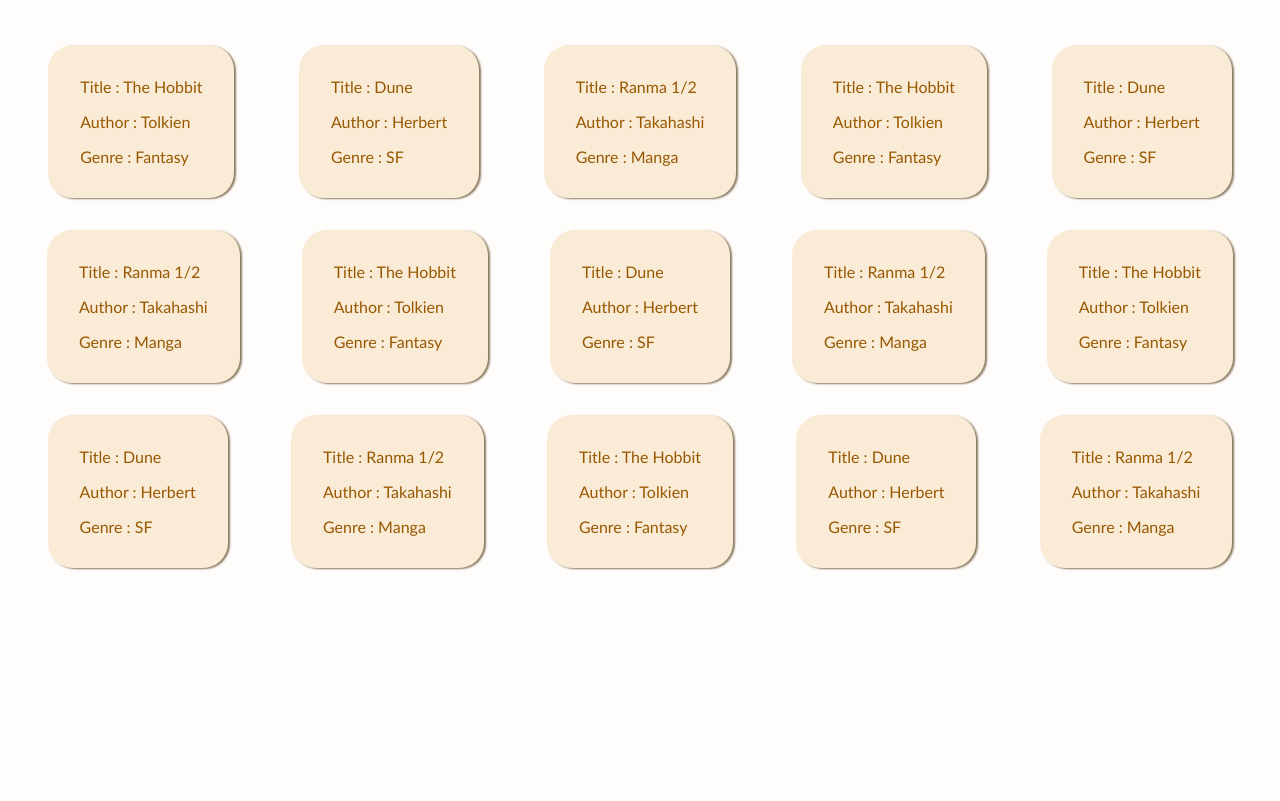
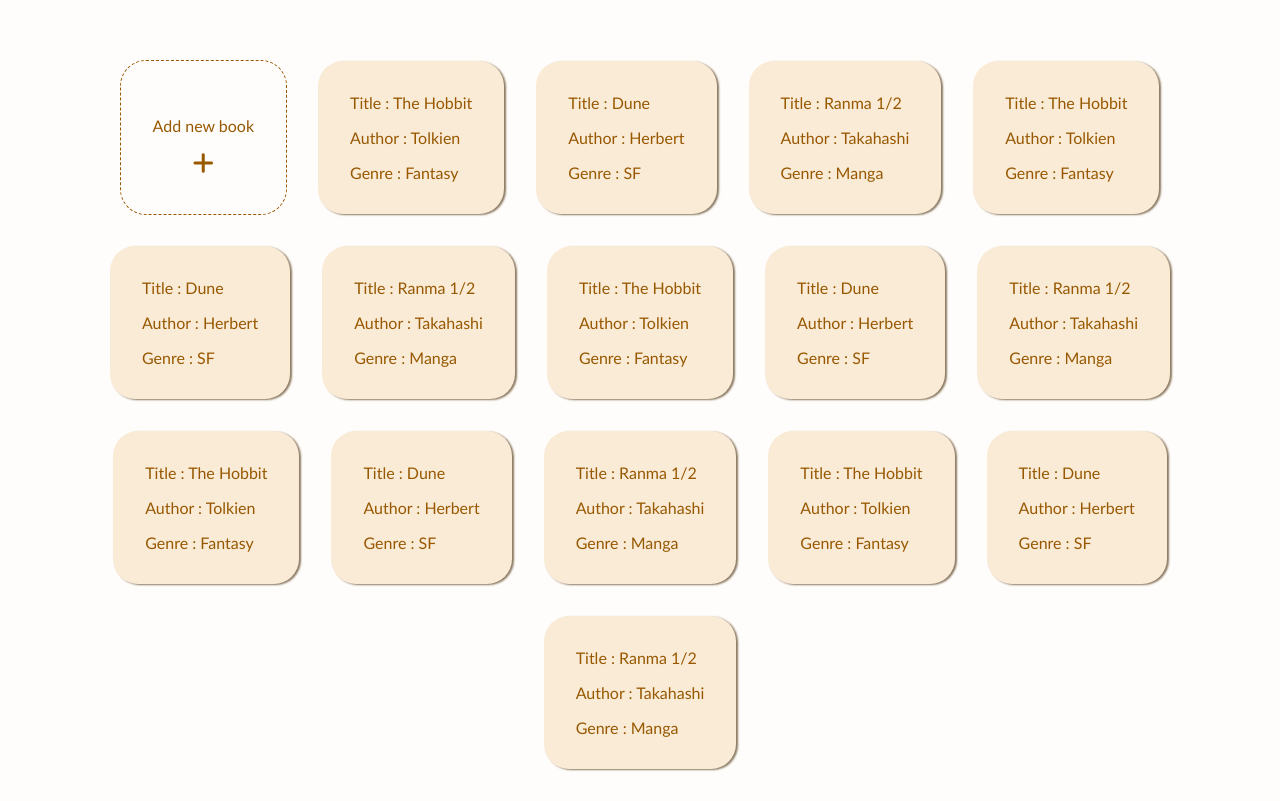
Before and after one commit to MudBadger/odin-library, a plain HTML site: page index.html in a window 1280 px wide. Shown: the part 92-893 px from the top of the page. Before the commit the page ends 800 px from the top, so only its background shows below. Drawn offline with Linux system fonts and the light colour scheme.

Commit message:
ajout button

```diff
--- a/app.js
+++ b/app.js
@@ -1,7 +1,4 @@
 const myLibrary = [];
-const title = document.querySelector("#title");
-const author = document.querySelector("#author");
-const genre = document.querySelector("#genre");
 const booksContainer = document.querySelector("#booksContainer");
 
 function Book(title, author, genre) {
--- a/assets/style.css
+++ b/assets/style.css
@@ -1,21 +1,47 @@
 body {
     margin: 0;
     padding: 0;
-    background-color: rgb(255, 253, 251);
+    display: flex;
+    flex-direction: column;
+    align-items: center;
+    justify-content: center;
+    background-color: #fffdfb;
     font-family: "Gill Sans", "Gill Sans MT", Calibri, "Trebuchet MS",
         sans-serif;
     color: #975800;
 }
 
 #mainTitle {
+    font-size: 3rem;
+}
+
+#addBook {
+    border: none;
+    color: #975800;
+    font-size: 1rem;
+    font-family: "Gill Sans", "Gill Sans MT", Calibri, "Trebuchet MS",
+        sans-serif;
+    background-color: #fffdfb;
+    outline: 1px dashed #975800;
+    box-shadow: none;
+    transition: all 100ms ease-in-out;
+    &:active {
+        scale: 0.97;
+    }
+    &:hover {
+        background-color: #faebd7;
+    }
+}
+
+.fa-plus {
+    font-size: 1.5rem;
+}
+
+#booksContainer {
     display: flex;
     justify-content: center;
-    font-size: 3rem;
-}
-#booksContainer {
-    display: flex;
-    justify-content: space-around;
     margin: 1rem;
+    padding: 0;
     flex-wrap: wrap;
 }
 
--- a/index.html
+++ b/index.html
@@ -4,11 +4,20 @@
         <meta charset="UTF-8" />
         <meta name="viewport" content="width=device-width, initial-scale=1.0" />
         <link rel="stylesheet" href="./assets/style.css" />
+        <script
+            src="https://kit.fontawesome.com/bf9509b226.js"
+            crossorigin="anonymous"
+        ></script>
         <title>Library</title>
     </head>
     <body>
         <h1 id="mainTitle">Library</h1>
-        <div id="booksContainer"></div>
+        <div id="booksContainer">
+            <button id="addBook" class="bookCards">
+                <p>Add new book</p>
+                <i class="fa-solid fa-plus"></i>
+            </button>
+        </div>
         <script src="app.js"></script>
     </body>
 </html>
```
